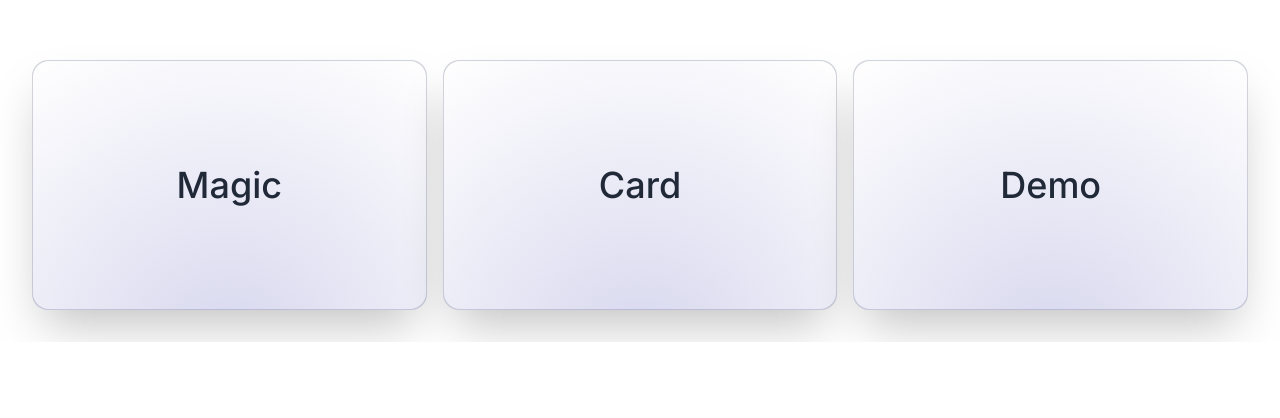
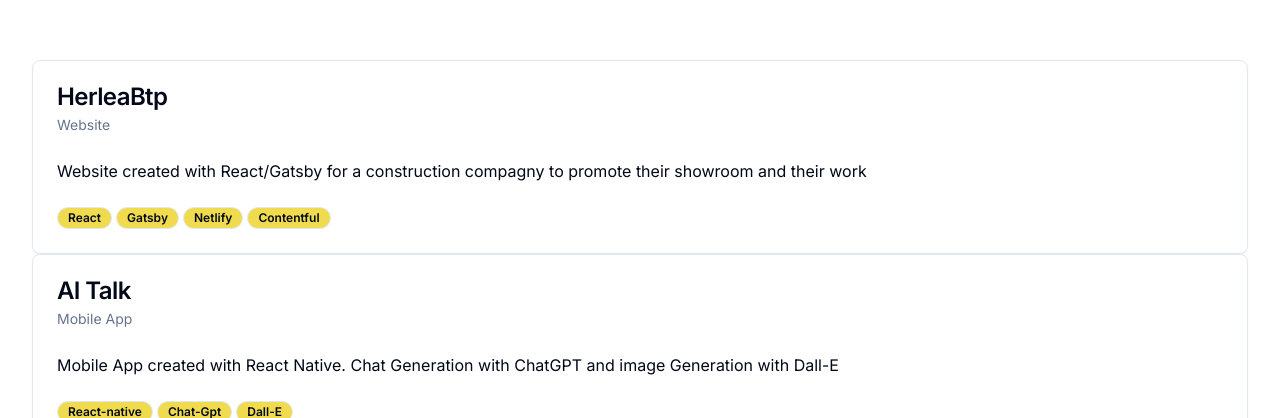
Before and after one commit to JulienNoel/portfolio, a Next.js app: page / in a window 1280 px wide. Shown: the part 2382-2800 px from the top of the page. Before the commit the page ends 2724 px from the top, so only its background shows below. Built offline with nearby package versions, Linux system fonts and the light colour scheme.

Commit message:
wip added cards

```diff
--- a/src/app/page.tsx
+++ b/src/app/page.tsx
@@ -1,5 +1,6 @@
 import { Btns } from "@/components/Btns";
 import { ContactIcons } from "@/components/Contact-Icons";
+import { ContactForm } from "@/components/ContactForm";
 import { Description } from "@/components/Description";
 import { Presentation } from "@/components/Presentation";
 import { Projets } from "@/components/Projets";
@@ -15,6 +16,7 @@
       <Technos />
       <Description />
       <Projets />
+      <ContactForm />
     </div>
   );
 }
--- a/src/components/Presentation.tsx
+++ b/src/components/Presentation.tsx
@@ -9,7 +9,7 @@
         <p>I am a frontend React Native Developer</p>
         <WordRotate
           className="text-xl font-bold text-black dark:text-white"
-          words={["React-Native", "Typescript", "Redux", "React-native Reanimated", "Frontend", "Javascript"]}
+          words={["React-Native", "Typescript", "Redux", "React-native Reanimated", "Frontend", "Javascript","React Navigation"]}
           />
           <div className="py-2">
             <Image src='/julien-noel.jpg'
--- a/src/components/Projets.tsx
+++ b/src/components/Projets.tsx
@@ -1,33 +1,54 @@
 import React from 'react'
-import { MagicCard, MagicContainer } from './magicui/magic-card'
 import { BorderBeam } from './magicui/border-beam'
+import { Card, CardHeader, CardTitle, CardDescription, CardContent, CardFooter } from './ui/card'
+import { Badge } from './ui/badge'
+
+type TProps = {
+  title: string;
+  description: string;
+  content: string;
+  badges: string[]
+}
+
+const cardsData: Array<TProps> = [{
+  title: 'HerleaBtp',
+  description: 'Website',
+  content: 'Website created with React/Gatsby for a construction compagny to promote their showroom and their work',
+  badges: ['React','Gatsby','Netlify','Contentful']
+},{
+  title: 'AI Talk',
+  description: 'Mobile App',
+  content: 'Mobile App created with React Native. Chat Generation with ChatGPT and image Generation with Dall-E',
+  badges: ['React-native','Chat-Gpt', 'Dall-E']
+}]
 
 export const Projets = ():JSX.Element => {
   return (
-    <MagicContainer
-    className={
-      "flex h-[500px] w-full flex-col gap-4 lg:h-[250px] lg:flex-row"
-    }
-  >
-    <MagicCard className="flex w-full cursor-pointer flex-col items-center justify-center overflow-hidden p-20 shadow-2xl">
-      <p className="z-10 whitespace-nowrap text-4xl font-medium text-gray-800 dark:text-gray-200">
-        Magic
-      </p>
-      <div className="pointer-events-none absolute inset-0 h-full bg-[radial-gradient(circle_at_50%_120%,rgba(120,119,198,0.3),rgba(255,255,255,0))]" />
-    </MagicCard>
-    <MagicCard className="flex w-full cursor-pointer flex-col items-center justify-center overflow-hidden p-20 shadow-2xl">
-      <p className="z-10 whitespace-nowrap text-4xl font-medium text-gray-800 dark:text-gray-200">
-        Card
-      </p>
-      <div className="pointer-events-none absolute inset-0 h-full bg-[radial-gradient(circle_at_50%_120%,rgba(120,119,198,0.3),rgba(255,255,255,0))]" />
-    </MagicCard>
-    <MagicCard className="flex w-full cursor-pointer flex-col items-center justify-center overflow-hidden p-20 shadow-2xl">
-      <p className="z-10 whitespace-nowrap text-4xl font-medium text-gray-800 dark:text-gray-200">
-        Demo
-      </p>
-      <div className="pointer-events-none absolute inset-0 h-full bg-[radial-gradient(circle_at_50%_120%,rgba(120,119,198,0.3),rgba(255,255,255,0))]" />
-    </MagicCard>
-
-  </MagicContainer>
+    <>
+    {cardsData.map(({title,description,content,badges},i) => <CardProjects
+                                                                key={i}
+                                                                title={title}
+                                                                description={description}
+                                                                content={content}
+                                                                badges={badges}
+                                                                />)}
+    </>
   )
 }
+
+const CardProjects = ({title,description,content,badges}:TProps):JSX.Element => {
+  return (
+    <Card>
+      <CardHeader>
+        <CardTitle>{title}</CardTitle>
+        <CardDescription>{description}</CardDescription>
+      </CardHeader>
+      <CardContent>
+          <p>{content}</p>
+      </CardContent>
+      <CardFooter className='gap-1'>
+        {badges.map((it,i) => <Badge className='bg-jsYellow' variant="outline" key={i}>{it}</Badge>)}
+      </CardFooter>
+    </Card>
+  )
+}
--- a/src/components/magicui/magic-card.tsx
+++ /dev/null
@@ -1,219 +0,0 @@
-"use client";
-
-import { cn } from "@/lib/utils";
-import {
-  CSSProperties,
-  ReactElement,
-  ReactNode,
-  useEffect,
-  useRef,
-  useState,
-} from "react";
-
-interface MousePosition {
-  x: number;
-  y: number;
-}
-
-function useMousePosition(): MousePosition {
-  const [mousePosition, setMousePosition] = useState<MousePosition>({
-    x: 0,
-    y: 0,
-  });
-
-  useEffect(() => {
-    const handleMouseMove = (event: globalThis.MouseEvent) => {
-      setMousePosition({ x: event.clientX, y: event.clientY });
-    };
-
-    window.addEventListener("mousemove", handleMouseMove);
-
-    return () => {
-      window.removeEventListener("mousemove", handleMouseMove);
-    };
-  }, []);
-
-  return mousePosition;
-}
-
-interface MagicContainerProps {
-  children?: ReactNode;
-  className?: any;
-}
-
-const MagicContainer = ({ children, className }: MagicContainerProps) => {
-  const containerRef = useRef<HTMLDivElement>(null);
-  const mousePosition = useMousePosition();
-  const mouse = useRef<{ x: number; y: number }>({ x: 0, y: 0 });
-  const containerSize = useRef<{ w: number; h: number }>({ w: 0, h: 0 });
-  const [boxes, setBoxes] = useState<Array<HTMLElement>>([]);
-
-  useEffect(() => {
-    init();
-    containerRef.current &&
-      setBoxes(
-        Array.from(containerRef.current.children).map(
-          (el) => el as HTMLElement,
-        ),
-      );
-  }, []);
-
-  useEffect(() => {
-    init();
-    window.addEventListener("resize", init);
-
-    return () => {
-      window.removeEventListener("resize", init);
-    };
-  }, [setBoxes]);
-
-  useEffect(() => {
-    onMouseMove();
-  }, [mousePosition]);
-
-  const init = () => {
-    if (containerRef.current) {
-      containerSize.current.w = containerRef.current.offsetWidth;
-      containerSize.current.h = containerRef.current.offsetHeight;
-    }
-  };
-
-  const onMouseMove = () => {
-    if (containerRef.current) {
-      const rect = containerRef.current.getBoundingClientRect();
-      const { w, h } = containerSize.current;
-      const x = mousePosition.x - rect.left;
-      const y = mousePosition.y - rect.top;
-      const inside = x < w && x > 0 && y < h && y > 0;
-
-      mouse.current.x = x;
-      mouse.current.y = y;
-      boxes.forEach((box) => {
-        const boxX =
-          -(box.getBoundingClientRect().left - rect.left) + mouse.current.x;
-        const boxY =
-          -(box.getBoundingClientRect().top - rect.top) + mouse.current.y;
-        box.style.setProperty("--mouse-x", `${boxX}px`);
-        box.style.setProperty("--mouse-y", `${boxY}px`);
-
-        if (inside) {
-          box.style.setProperty("--opacity", `1`);
-        } else {
-          box.style.setProperty("--opacity", `0`);
-        }
-      });
-    }
-  };
-
-  return (
-    <div className={cn("h-full w-full", className)} ref={containerRef}>
-      {children}
-    </div>
-  );
-};
-
-interface MagicCardProps {
-  /**
-   * @default <div />
-   * @type ReactElement
-   * @description
-   * The component to be rendered as the card
-   * */
-  as?: ReactElement;
-  /**
-   * @default ""
-   * @type string
-   * @description
-   * The className of the card
-   */
-  className?: string;
-
-  /**
-   * @default ""
-   * @type ReactNode
-   * @description
-   * The children of the card
-   * */
-  children?: ReactNode;
-
-  /**
-   * @default 600
-   * @type number
-   * @description
-   * The size of the spotlight effect in pixels
-   * */
-  size?: number;
-
-  /**
-   * @default true
-   * @type boolean
-   * @description
-   * Whether to show the spotlight
-   * */
-  spotlight?: boolean;
-
-  /**
-   * @default "rgba(255,255,255,0.03)"
-   * @type string
-   * @description
-   * The color of the spotlight
-   * */
-  spotlightColor?: string;
-
-  /**
-   * @default true
-   * @type boolean
-   * @description
-   * Whether to isolate the card which is being hovered
-   * */
-  isolated?: boolean;
-
-  /**
-   * @default "rgba(255,255,255,0.03)"
-   * @type string
-   * @description
-   * The background of the card
-   * */
-  background?: string;
-
-  [key: string]: any;
-}
-
-const MagicCard: React.FC<MagicCardProps> = ({
-  className,
-  children,
-  size = 600,
-  spotlight = true,
-  borderColor = "hsl(0 0% 98%)",
-  isolated = true,
-  ...props
-}) => {
-  return (
-    <div
-      style={
-        {
-          "--mask-size": `${size}px`,
-          "--border-color": `${borderColor}`,
-        } as CSSProperties
-      }
-      className={cn(
-        "relative z-0 h-full w-full rounded-2xl p-6",
-        "bg-gray-300 dark:bg-gray-700",
-        "bg-[radial-gradient(var(--mask-size)_circle_at_var(--mouse-x)_var(--mouse-y),var(--border-color),transparent_100%)]",
-        className,
-      )}
-      {...props}
-    >
-      {children}
-
-      {/* Background */}
-      <div
-        className={
-          "absolute inset-[1px] -z-20 rounded-2xl bg-white dark:bg-black/95"
-        }
-      />
-    </div>
-  );
-};
-
-export { MagicCard, MagicContainer };
--- /dev/null
+++ b/src/components/ui/badge.tsx
@@ -0,0 +1,36 @@
+import * as React from "react"
+import { cva, type VariantProps } from "class-variance-authority"
+
+import { cn } from "@/lib/utils"
+
+const badgeVariants = cva(
+  "inline-flex items-center rounded-full border px-2.5 py-0.5 text-xs font-semibold transition-colors focus:outline-none focus:ring-2 focus:ring-ring focus:ring-offset-2",
+  {
+    variants: {
+      variant: {
+        default:
+          "border-transparent bg-primary text-primary-foreground hover:bg-primary/80",
+        secondary:
+          "border-transparent bg-secondary text-secondary-foreground hover:bg-secondary/80",
+        destructive:
+          "border-transparent bg-destructive text-destructive-foreground hover:bg-destructive/80",
+        outline: "text-foreground",
+      },
+    },
+    defaultVariants: {
+      variant: "default",
+    },
+  }
+)
+
+export interface BadgeProps
+  extends React.HTMLAttributes<HTMLDivElement>,
+    VariantProps<typeof badgeVariants> {}
+
+function Badge({ className, variant, ...props }: BadgeProps) {
+  return (
+    <div className={cn(badgeVariants({ variant }), className)} {...props} />
+  )
+}
+
+export { Badge, badgeVariants }
--- /dev/null
+++ b/src/components/ui/card.tsx
@@ -0,0 +1,79 @@
+import * as React from "react"
+
+import { cn } from "@/lib/utils"
+
+const Card = React.forwardRef<
+  HTMLDivElement,
+  React.HTMLAttributes<HTMLDivElement>
+>(({ className, ...props }, ref) => (
+  <div
+    ref={ref}
+    className={cn(
+      "rounded-lg border bg-card text-card-foreground shadow-sm",
+      className
+    )}
+    {...props}
+  />
+))
+Card.displayName = "Card"
+
+const CardHeader = React.forwardRef<
+  HTMLDivElement,
+  React.HTMLAttributes<HTMLDivElement>
+>(({ className, ...props }, ref) => (
+  <div
+    ref={ref}
+    className={cn("flex flex-col space-y-1.5 p-6", className)}
+    {...props}
+  />
+))
+CardHeader.displayName = "CardHeader"
+
+const CardTitle = React.forwardRef<
+  HTMLParagraphElement,
+  React.HTMLAttributes<HTMLHeadingElement>
+>(({ className, ...props }, ref) => (
+  <h3
+    ref={ref}
+    className={cn(
+      "text-2xl font-semibold leading-none tracking-tight",
+      className
+    )}
+    {...props}
+  />
+))
+CardTitle.displayName = "CardTitle"
+
+const CardDescription = React.forwardRef<
+  HTMLParagraphElement,
+  React.HTMLAttributes<HTMLParagraphElement>
+>(({ className, ...props }, ref) => (
+  <p
+    ref={ref}
+    className={cn("text-sm text-muted-foreground", className)}
+    {...props}
+  />
+))
+CardDescription.displayName = "CardDescription"
+
+const CardContent = React.forwardRef<
+  HTMLDivElement,
+  React.HTMLAttributes<HTMLDivElement>
+>(({ className, ...props }, ref) => (
+  <div ref={ref} className={cn("p-6 pt-0", className)} {...props} />
+))
+CardContent.displayName = "CardContent"
+
+const CardFooter = React.forwardRef<
+  HTMLDivElement,
+  React.HTMLAttributes<HTMLDivElement>
+>(({ className, ...props }, ref) => (
+  <div
+    ref={ref}
+    className={cn("flex items-center p-6 pt-0", className)}
+    {...props}
+  />
+))
+CardFooter.displayName = "CardFooter"
+
+export { Card, CardHeader, CardFooter, CardTitle, CardDescription, CardContent }
--- a/tailwind.config.ts
+++ b/tailwind.config.ts
@@ -23,6 +23,7 @@
         sans: ["var(--font-sans)", ...fontFamily.sans],
       },
       colors: {
+        jsYellow: "#F0DB4F",
         border: "hsl(var(--border))",
         input: "hsl(var(--input))",
         ring: "hsl(var(--ring))",
```
Also changed, not shown: src/components/ContactForm.tsx (added, +27 -0 lines).
